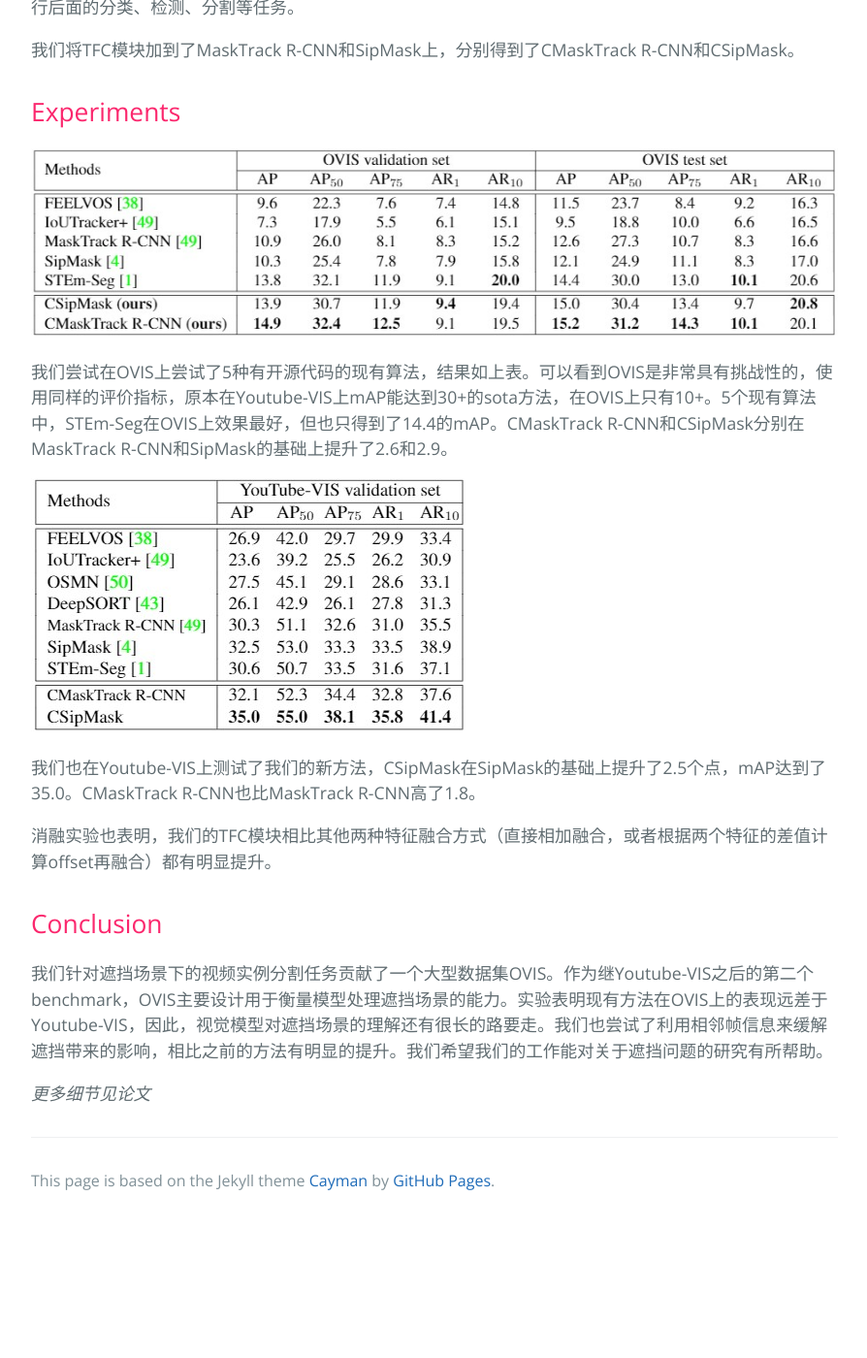
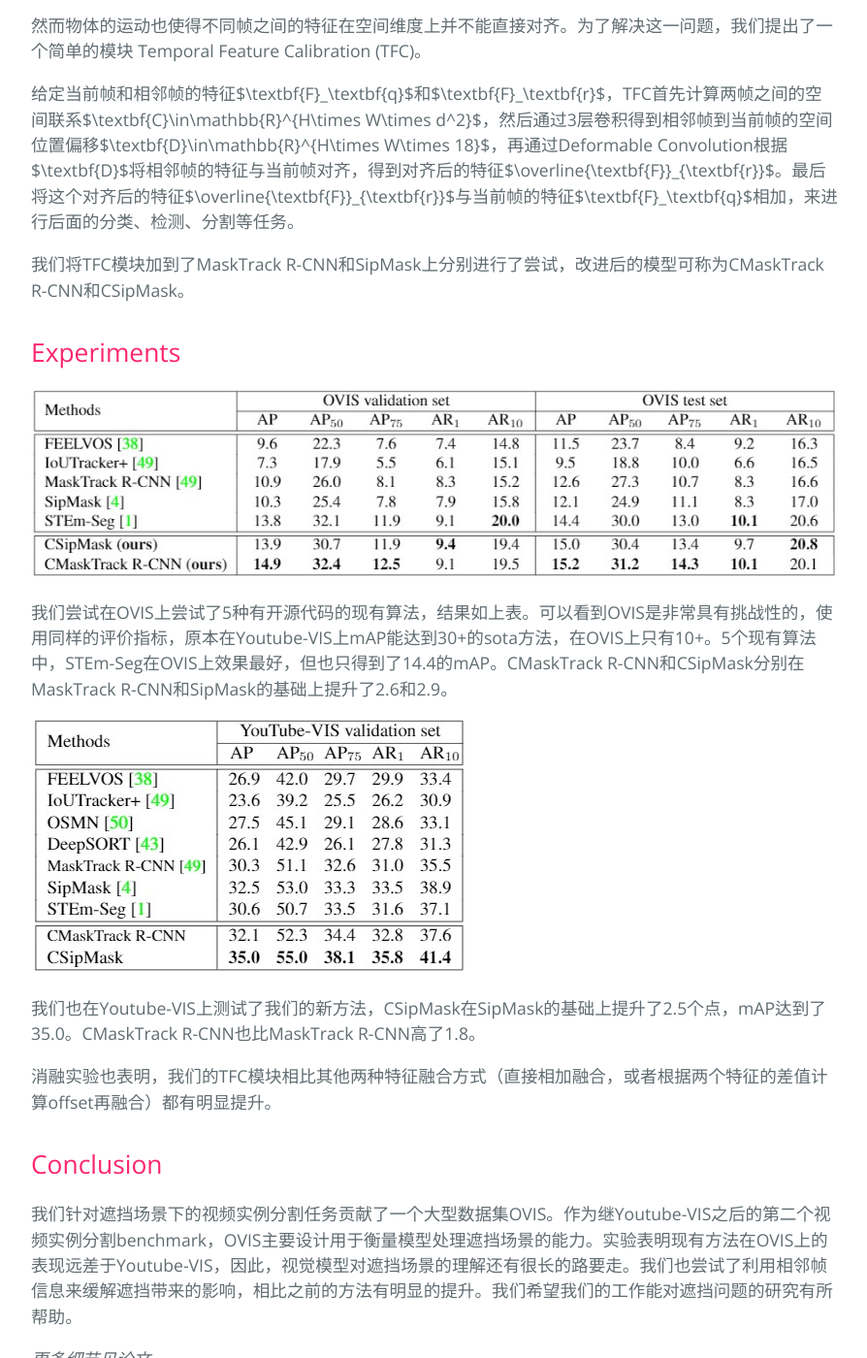
Before and after one commit to qjy981010/OVIS, a Jekyll site: the page built from index.md, in a window 1280 px wide and 1400 px high, scrolled down 3261 px. Shown: the whole window at 97% size, without its empty margins (192-1086 px from the left). Built offline with Jekyll 4.4.1, drawn with Linux system fonts in a browser that asks for light colours; before the commit the page ends 4522 px from its top, so only the background shows below that; some of the changed text lies outside the part shown.

Commit message:
0206 initial blog

```diff
--- a/_config.yml
+++ b/_config.yml
@@ -5,3 +5,4 @@
 github:
   is_project_page: false
 theme: jekyll-theme-cayman
+markdown: kramdown
--- a/index.md
+++ b/index.md
@@ -20,6 +20,7 @@
 ## 2. Dataset Statistics
 
 ![](data/table1.jpg)
+<img src="./data/webp/3021160.webp" alt="3021160" width="400" height="215">
 
 OVIS包含296k个高质量mask标注，25个常见类别，5,223个不同的物体，以及多种多样的遮挡场景。相比之前的Youtube-VIS数据集，OVIS拥有更多的mask，更多的物体。我们牺牲了一定的视频段数来标注更长更复杂的视频，以让它更具挑战性。
 
@@ -65,11 +66,11 @@
 
 OVIS中的目标物体通常是不断运动的，因此，某一帧被遮挡的物体可能在相邻的其他帧并没有被遮挡。人类可以利用这一点对被遮挡的物体进行追踪和判别，我们希望算法也可以做到利用前后帧信息来进行更好的检测和分类。
 
-然而物体是运动的，不同帧之间的物体特征并不能直接对齐。为了解决这一问题，我们提出了一个简单的模块 Temporal Feature Calibration (TFC)。
+然而物体的运动也使得不同帧之间的特征在空间维度上并不能直接对齐。为了解决这一问题，我们提出了一个简单的模块 Temporal Feature Calibration (TFC)。
 
 给定当前帧和相邻帧的特征$\textbf{F}\_\textbf{q}$和$\textbf{F}\_\textbf{r}$，TFC首先计算两帧之间的空间联系$\textbf{C}\in\mathbb{R}^{H\times W\times d^2}$，然后通过3层卷积得到相邻帧到当前帧的空间位置偏移$\textbf{D}\in\mathbb{R}^{H\times W\times 18}$，再通过Deformable Convolution根据$\textbf{D}$将相邻帧的特征与当前帧对齐，得到对齐后的特征$\overline{\textbf{F}}\_{\textbf{r}}$。最后将这个对齐后的特征$\overline{\textbf{F}}\_{\textbf{r}}$与当前帧的特征$\textbf{F}\_\textbf{q}$相加，来进行后面的分类、检测、分割等任务。
 
-我们将TFC模块加到了MaskTrack R-CNN和SipMask上，分别得到了CMaskTrack R-CNN和CSipMask。
+我们将TFC模块加到了MaskTrack R-CNN和SipMask上分别进行了尝试，改进后的模型可称为CMaskTrack R-CNN和CSipMask。
 
 
 ## Experiments
@@ -86,6 +87,6 @@
 
 ## Conclusion
 
-我们针对遮挡场景下的视频实例分割任务贡献了一个大型数据集OVIS。作为继Youtube-VIS之后的第二个benchmark，OVIS主要设计用于衡量模型处理遮挡场景的能力。实验表明现有方法在OVIS上的表现远差于Youtube-VIS，因此，视觉模型对遮挡场景的理解还有很长的路要走。我们也尝试了利用相邻帧信息来缓解遮挡带来的影响，相比之前的方法有明显的提升。我们希望我们的工作能对关于遮挡问题的研究有所帮助。
+我们针对遮挡场景下的视频实例分割任务贡献了一个大型数据集OVIS。作为继Youtube-VIS之后的第二个视频实例分割benchmark，OVIS主要设计用于衡量模型处理遮挡场景的能力。实验表明现有方法在OVIS上的表现远差于Youtube-VIS，因此，视觉模型对遮挡场景的理解还有很长的路要走。我们也尝试了利用相邻帧信息来缓解遮挡带来的影响，相比之前的方法有明显的提升。我们希望我们的工作能对遮挡问题的研究有所帮助。
 
 *更多细节见论文*
```
Also changed, not shown: other parts of index.md (+1 -1 lines).
